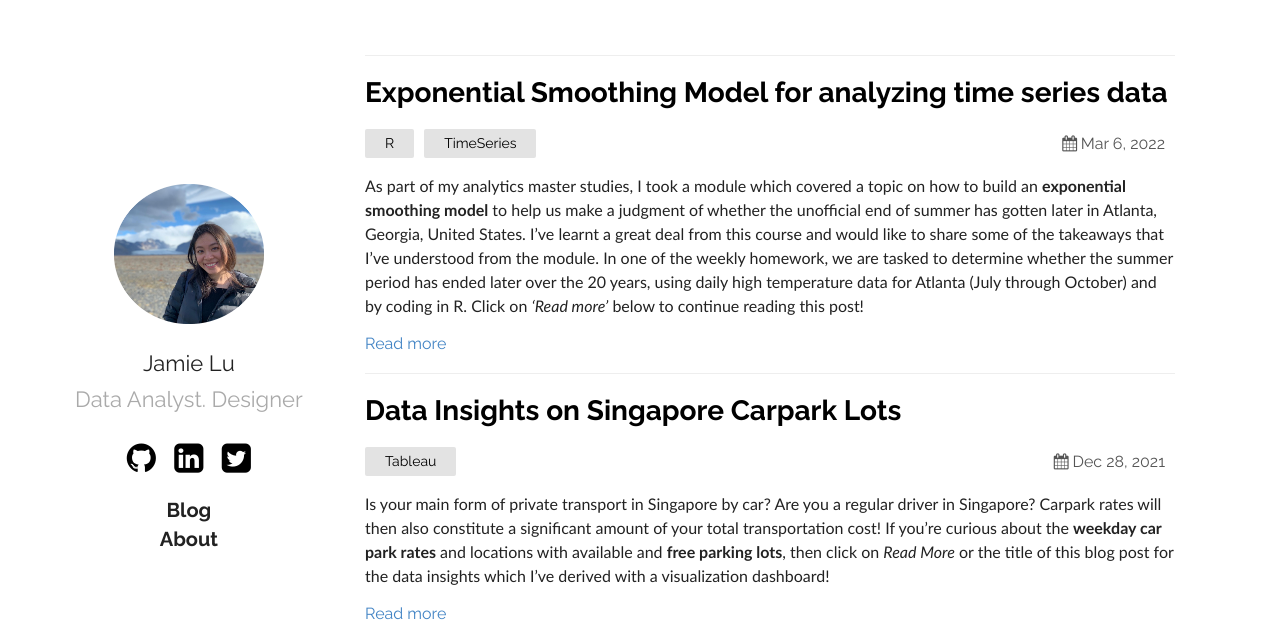
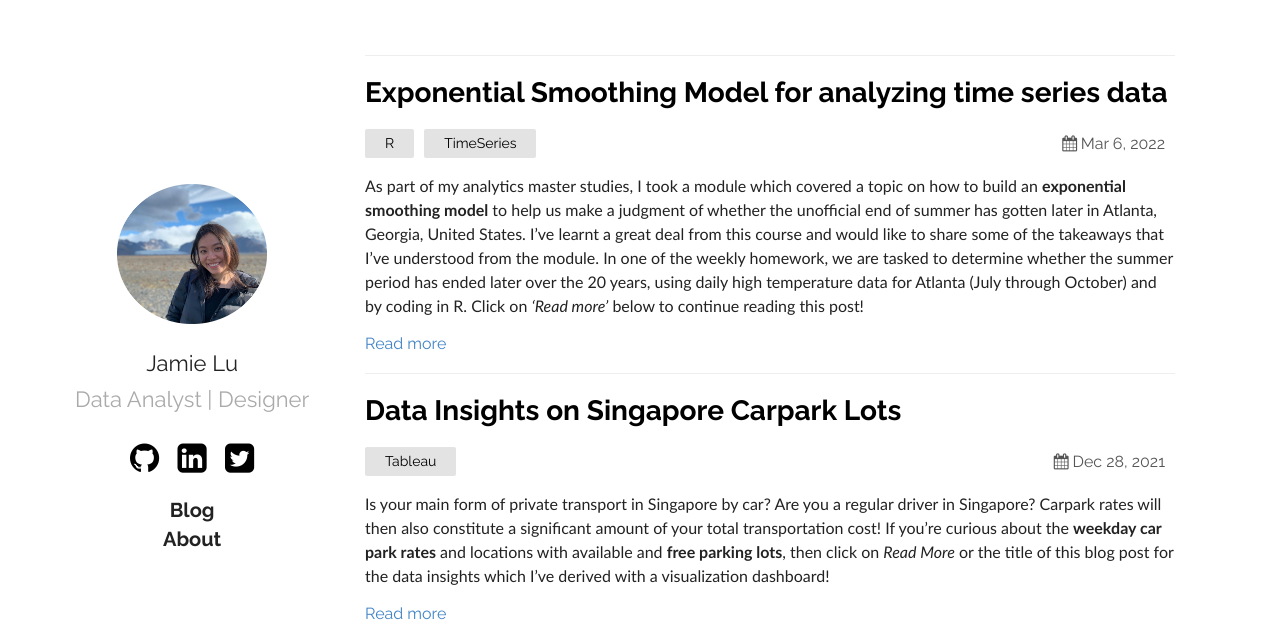
Before and after one commit to jamieqianhui/jamieqianhui.github.io, a Jekyll site: the page built from index.md, in a window 1280 px wide. Shown: the top 636 px of the page. Built offline with Jekyll 4.4.1, drawn with Linux system fonts in a browser that asks for light colours.

```diff
--- a/_config.yml
+++ b/_config.yml
@@ -12,7 +12,7 @@ sass:
   sass_dir: _sass
 plainwhite:
   name: Jamie Lu
-  tagline: Data Analyst. Designer
+  tagline: Data Analyst | Designer
   date_format: "%b %-d, %Y"
   analytics_id: 'UA-142135918-1'
   sitemap: true
```
